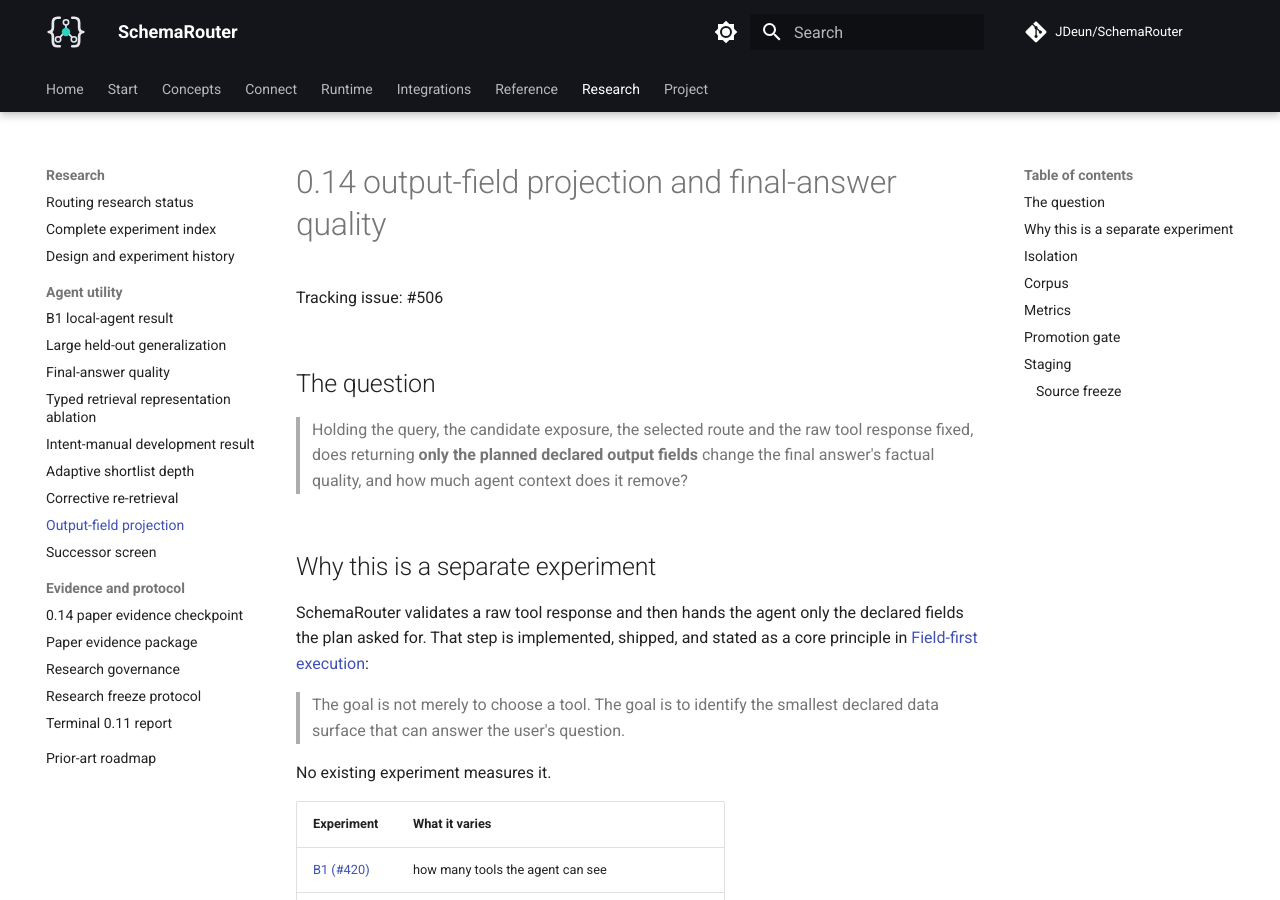
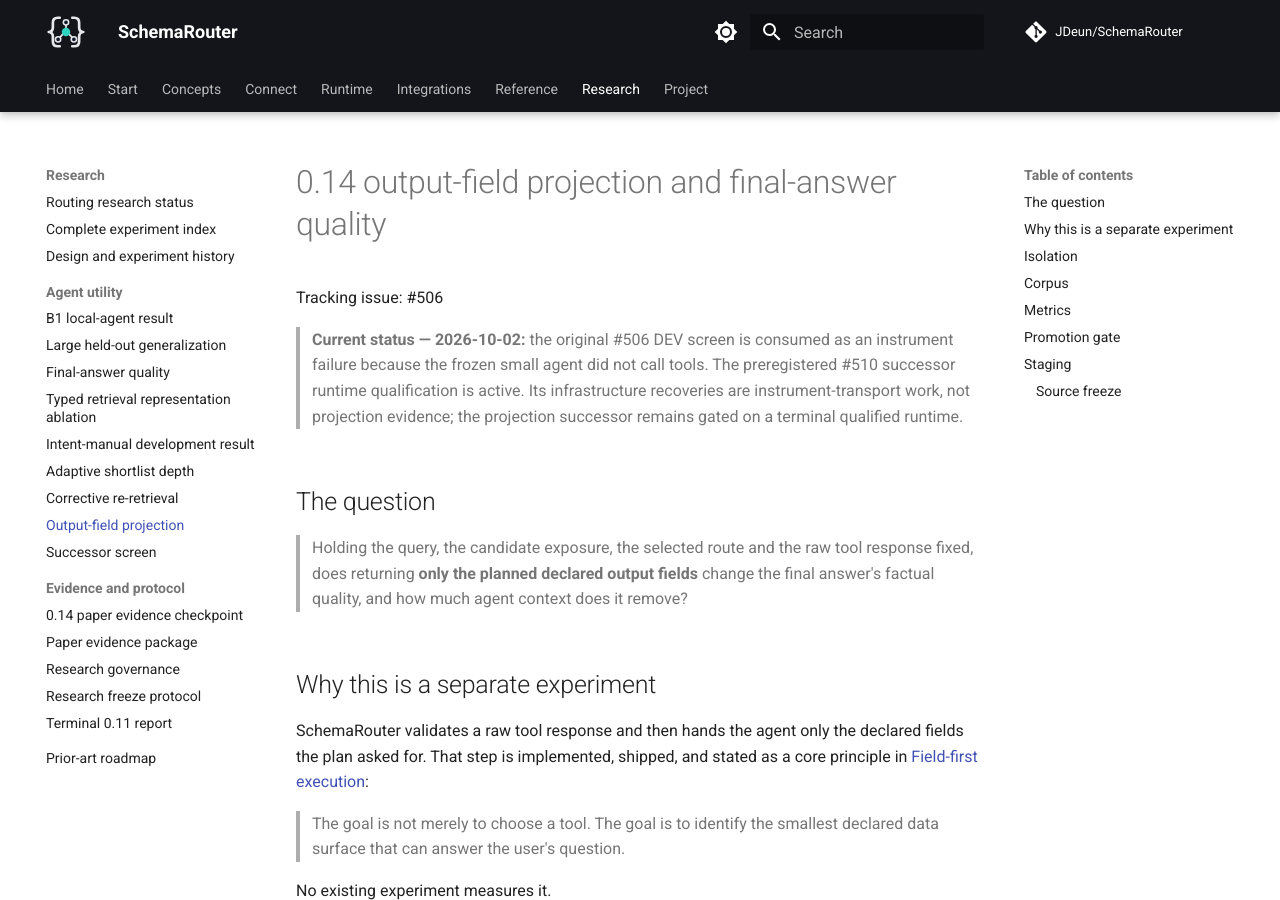
Before and after one commit to JDeun/SchemaRouter, an MkDocs documentation site: the page built from docs/research/field-projection-answer-quality.md, in a window 1280 px wide and 900 px high. Built offline with MkDocs 1.6.1 and Material for MkDocs 9.7.7, drawn with Linux system fonts in a browser that asks for light colours; comment, search, counter and statistics services are not loaded.

Commit message:
docs: clarify current field-projection successor gate

```diff
--- a/docs/research/field-projection-answer-quality.md
+++ b/docs/research/field-projection-answer-quality.md
@@ -1,6 +1,11 @@
 # 0.14 output-field projection and final-answer quality
 
 Tracking issue: #506
+
+> **Current status — 2026-10-02:** the original #506 DEV screen is consumed as an instrument
+> failure because the frozen small agent did not call tools. The preregistered #510 successor
+> runtime qualification is active. Its infrastructure recoveries are instrument-transport work,
+> not projection evidence; the projection successor remains gated on a terminal qualified runtime.
 
 ## The question
 
```
